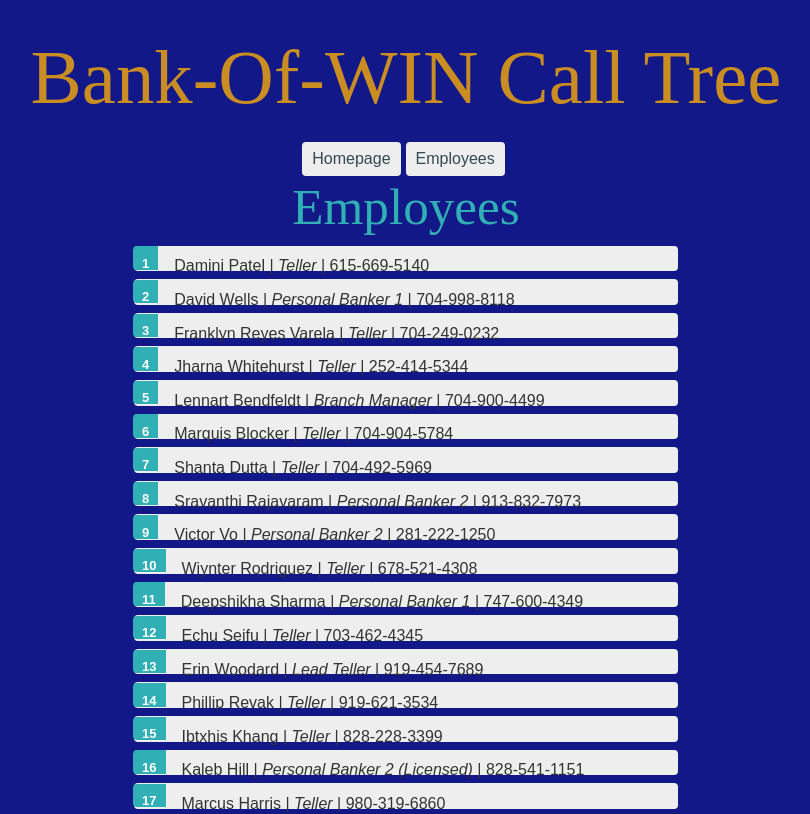
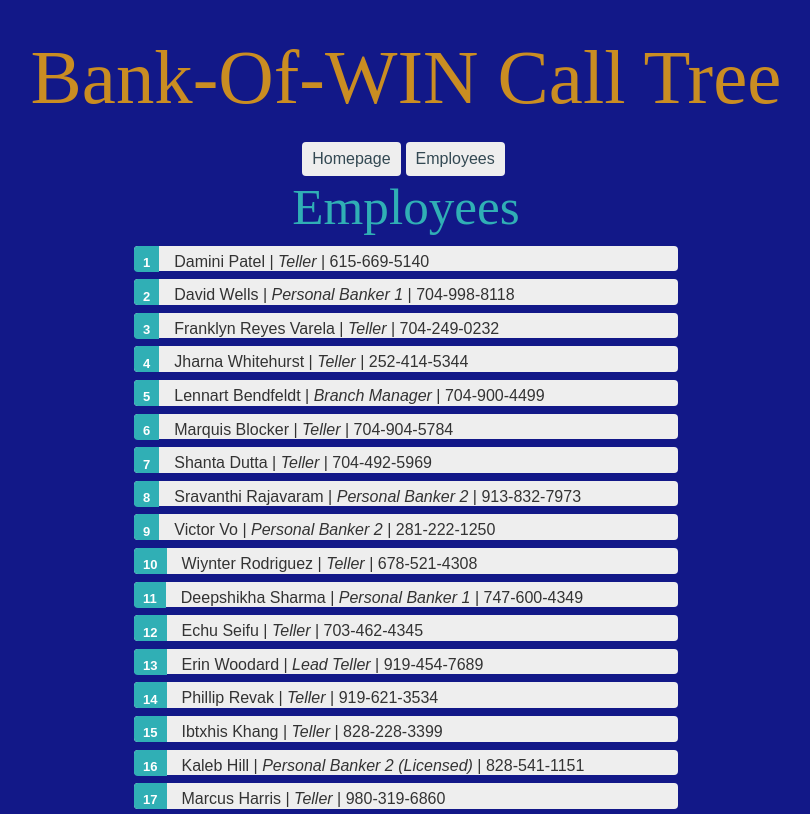
Before and after one commit to gsidburycrawford/week-8, an Angular app: page /employees in a window 1280 px wide. Shown: the top 814 px of the page, without its empty margins (234-1044 px from the left). Built offline with nearby package versions, Linux system fonts and the light colour scheme; a web font is replaced by a local one.

Commit message:
fixed the list of employees

```diff
--- a/src/app/employees/employees.component.css
+++ b/src/app/employees/employees.component.css
@@ -6,6 +6,7 @@ h2 {
     list-style-type: none;
     padding: 0;
     width: 35em;
+
 }
 .employees li {
     cursor: pointer;
@@ -13,7 +14,7 @@ h2 {
     left: 0;
     background-color: #EEE;
     margin: .5em;
-    padding: .3em 0;
+    /* padding: .3em 0; */
     height: 1.6em;
     border-radius: 4px;
 }
@@ -40,9 +41,9 @@ h2 {
     background-color:#30afb5;
     line-height: 1em;
     position: relative;
-    left: -1px;
-    top: -4px;
-    height: 1.8em;
+    /* left: -1px; */
+    /* top: -4px; */
+    height: 2em;
     margin-right: .8em;
     border-radius: 4px 0 0 4px;
 }
```
